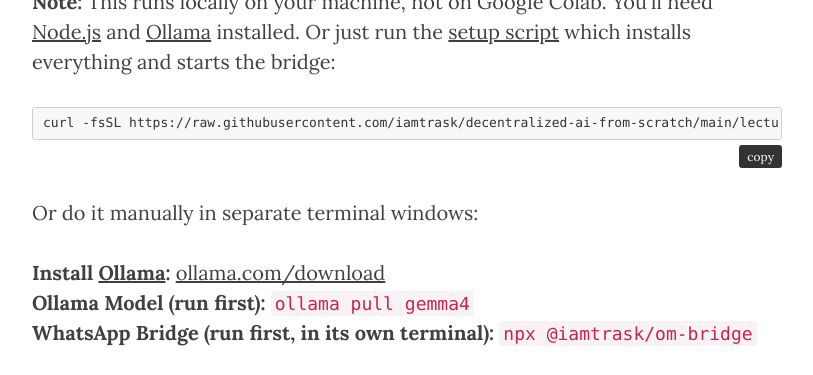
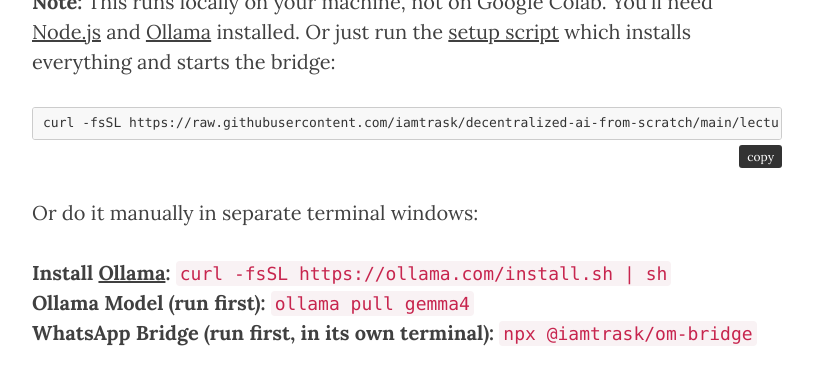
Before and after one commit to iamtrask/iamtrask.github.io, a Jekyll site: the page built from _posts/2026-04-07-decentralized-ai-in-50-lines.markdown, in a window 1280 px wide and 900 px high, scrolled down 1496 px, cut to the strip 0-375 px from the top of the window. Shown: the whole strip, without its empty margins (233-1046 px from the left). Built offline with Jekyll 4.4.1, drawn with Linux system fonts in a browser that asks for light colours; nearby versions of some CDN libraries.

Commit message:
Use curl install for Ollama instead of download link

```diff
--- a/_posts/2026-04-07-decentralized-ai-in-50-lines.markdown
+++ b/_posts/2026-04-07-decentralized-ai-in-50-lines.markdown
@@ -17,7 +17,7 @@
 <pre id="setup-cmd">curl -fsSL https://raw.githubusercontent.com/iamtrask/decentralized-ai-from-scratch/main/lectures/00_p2p_ai/setup.sh | bash</pre>
 <div style="text-align:right;margin-top:-10px;margin-bottom:10px"><button style="background:#333;color:#fff;border:none;padding:3px 8px;border-radius:3px;cursor:pointer;font-size:12px" onclick="navigator.clipboard.writeText(document.getElementById('setup-cmd').textContent.trim()).then(()=>{this.textContent='copied!';setTimeout(()=>this.textContent='copy',2000)})">copy</button></div>
 <p>Or do it manually in separate terminal windows:</p>
-<p><b>Install <a href="https://ollama.com/download">Ollama</a>: </b><a href="https://ollama.com/download">ollama.com/download</a><br />
+<p><b>Install <a href="https://ollama.com/download">Ollama</a>: </b><code>curl -fsSL https://ollama.com/install.sh | sh</code><br />
 <b>Ollama Model (run first): </b><code>ollama pull gemma4</code><br />
 <b>WhatsApp Bridge (run first, in its own terminal): </b><code>npx @iamtrask/om-bridge</code></p>
 
```
